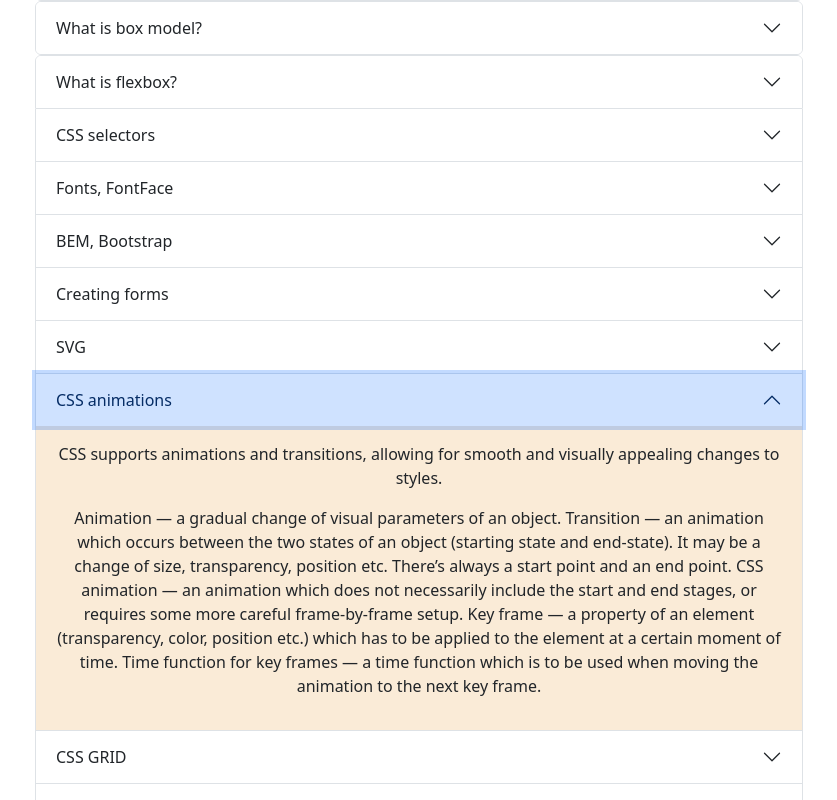
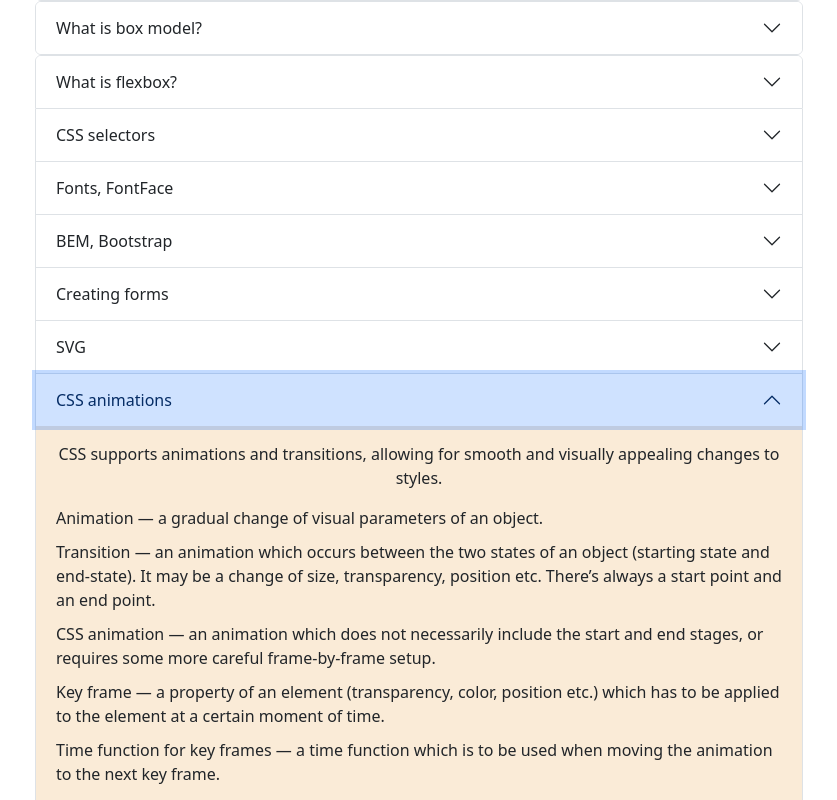
Before and after one commit to annie-uchiha/notes, a React (Create React App) app in the folder quiz-app/: page /notes in a window 1280 px wide. Both pictures are taken after a click on the button "CSS animations". Shown: the part 969-1769 px from the top of the page, without its empty margins (221-1058 px from the left). Built offline with nearby package versions, Linux system fonts and the light colour scheme.

Commit message:
moving to final stage og project

```diff
--- a/quiz-app/src/pages/Notes.js
+++ b/quiz-app/src/pages/Notes.js
@@ -336,19 +336,21 @@ function Notes() {
                 CSS supports animations and transitions, allowing for smooth and
                 visually appealing changes to styles.
               </p>
-              <p>
-                Animation — a gradual change of visual parameters of an object.
-                Transition — an animation which occurs between the two states of
+              <ul>
+                <li>Animation — a gradual change of visual parameters of an object.</li>
+                <li> Transition — an animation which occurs between the two states of
                 an object (starting state and end-state). It may be a change of
                 size, transparency, position etc. There’s always a start point
-                and an end point. CSS animation — an animation which does not
+                and an end point.</li>
+                <li>CSS animation — an animation which does not
                 necessarily include the start and end stages, or requires some
-                more careful frame-by-frame setup. Key frame — a property of an
+                more careful frame-by-frame setup.</li>
+                <li> Key frame — a property of an
                 element (transparency, color, position etc.) which has to be
-                applied to the element at a certain moment of time. Time
-                function for key frames — a time function which is to be used
-                when moving the animation to the next key frame.
-              </p>
+                applied to the element at a certain moment of time.</li>
+                <li> Time function for key frames — a time function which is to be used
+                when moving the animation to the next key frame.</li>
+              </ul>
             </Accordion.Body>
           </Accordion.Item>
           <Accordion.Item eventKey="9">
@@ -516,7 +518,7 @@ function Notes() {
               <p>
                 A search engine is a computer system for info search. One of the
                 most well-known ways to use it is web-services for finding text
-                or graphic information on the web.{" "}
+                or graphic information on the web.
               </p>
               <p>
                 Search engine optimization or SEO is a set of regulations for
@@ -524,7 +526,7 @@ function Notes() {
                 the website in the search results of search engines according to
                 the user queries. It is meant to increase web traffic (for info
                 resources), number of potential clients (for commerce), and
-                future monetization (income) for this traffic.{" "}
+                future monetization (income) for this traffic.
               </p>
               <p>
                 Web traffic or Internet traffic is the scope of information
```
